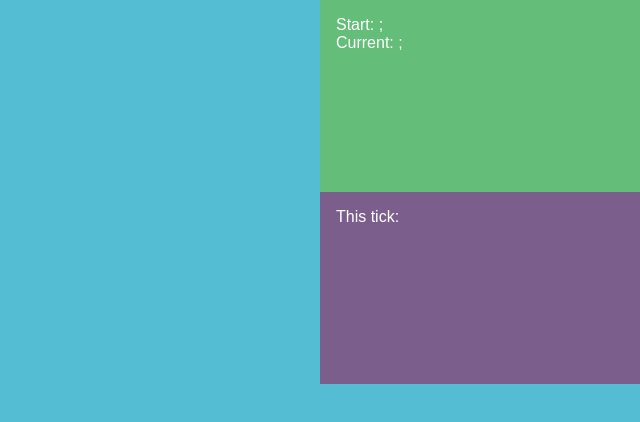
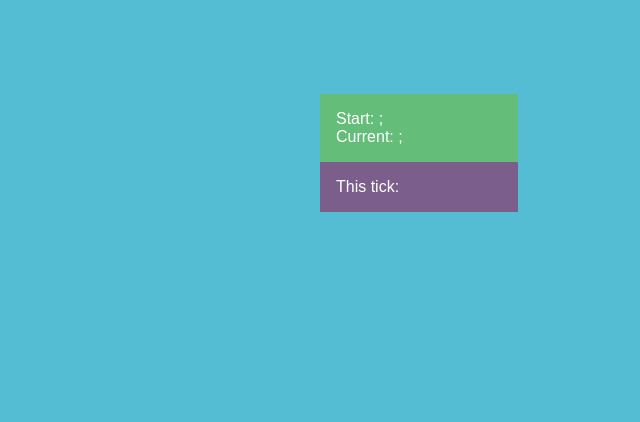
Before and after one commit to MobliMic/TripMeter, a plain HTML site: page index.html in a window 1280 px wide. Shown: the whole page, without its empty margins (640-1280 px from the left). Drawn offline with Linux system fonts and the light colour scheme.

Commit message:
some updates

```diff
--- a/index.html
+++ b/index.html
@@ -2,7 +2,7 @@
 <html lang="en">
 <head>
     <meta charset="UTF-8">
-    <title>MatesRates</title>
+    <title>TripMeter</title>
     <link rel="stylesheet" href="norm.css">
     <style>
         *, *:after, *:before {
@@ -15,16 +15,11 @@
         }
 
         .container {
-            display: flex;
-            width: 100%;
-            height: 100%;
             font-size: 0;
         }
 
         .container div {
             display: inline-block;
-            max-width: 75%;
-            width: 100%;
             height: 100%;
             position: relative;
         }
@@ -33,20 +28,19 @@
             text-align: center;
             padding: 6rem;
             font-size: 9rem;
+            width: 75%;
         }
 
         .container div.buttons {
             max-width: 25%;
-            font-size: 16px;
+            font-size: 1rem;
         }
 
         .container div.buttons .button {
             padding: 1rem;
             width: 100%;
-            max-width: 100%;
-            max-height: 50%;
+            height: 50%;
             display: inline-block;
-            height: 12rem;
         }
 
         .container .green {
@@ -109,10 +103,12 @@
             var currentTick = calculateDistance(startPos.coords.latitude, startPos.coords.longitude,
                     position.coords.latitude, position.coords.longitude);
 
-            contTick = contTick + currentTick;
+            contTick = contTick + currentTick.toFixed(4);
 
             document.getElementById('currentTick').innerHTML = currentTick;
             document.getElementById('distance').innerHTML = contTick;
+
+            window.navigator.vibrate(500);
         });
     };
 </script>
```
